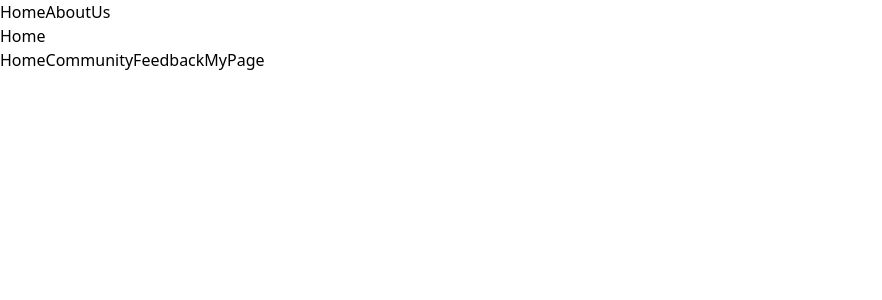
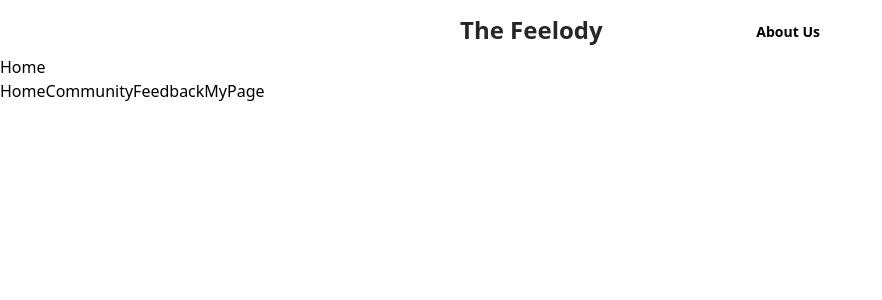
Before and after one commit to GDG-on-Campus-KNU/4th-SC-Team-6-FE, a React (Create React App) app in the folder my-app/: page / in a window 1280 px wide. Shown: the top 300 px of the page, without its empty margins (0-882 px from the left). Built offline with nearby package versions, Linux system fonts and the light colour scheme.

Commit message:
Feature/header (#6)
* feat: Header 상단 바 구현

* refactor: usenavigatoin 에서 link 로 페이지 이동 수정

* refactor: 파일 마지막 줄 newline 추가

* chore: div 태그를 nav 태그로 수정

```diff
--- a/my-app/src/components/Header.jsx
+++ b/my-app/src/components/Header.jsx
@@ -1,9 +1,23 @@
 import { Link } from 'react-router-dom';
+
 export default function Header() {
   return (
-    <nav>
-      <Link to="/">Home</Link>
-      <Link to="/aboutUs">AboutUs</Link>
+    <nav className="relative mx-auto h-[55px] w-full max-w-[400px] px-5">
+      <div className="absolute h-full w-full bg-transparent" />
+
+      <Link
+        to="/main"
+        className="absolute left-5 top-3.5 cursor-pointer text-2xl font-bold text-black/85 transition-colors duration-200 hover:text-[#3058d6] active:scale-95"
+      >
+        The Feelody
+      </Link>
+
+      <Link
+        to="/about"
+        className="absolute right-5 top-[22px] cursor-pointer text-sm font-semibold text-black transition-colors duration-200 hover:text-[#3058d6] active:scale-95"
+      >
+        About Us
+      </Link>
     </nav>
   );
 }
```
